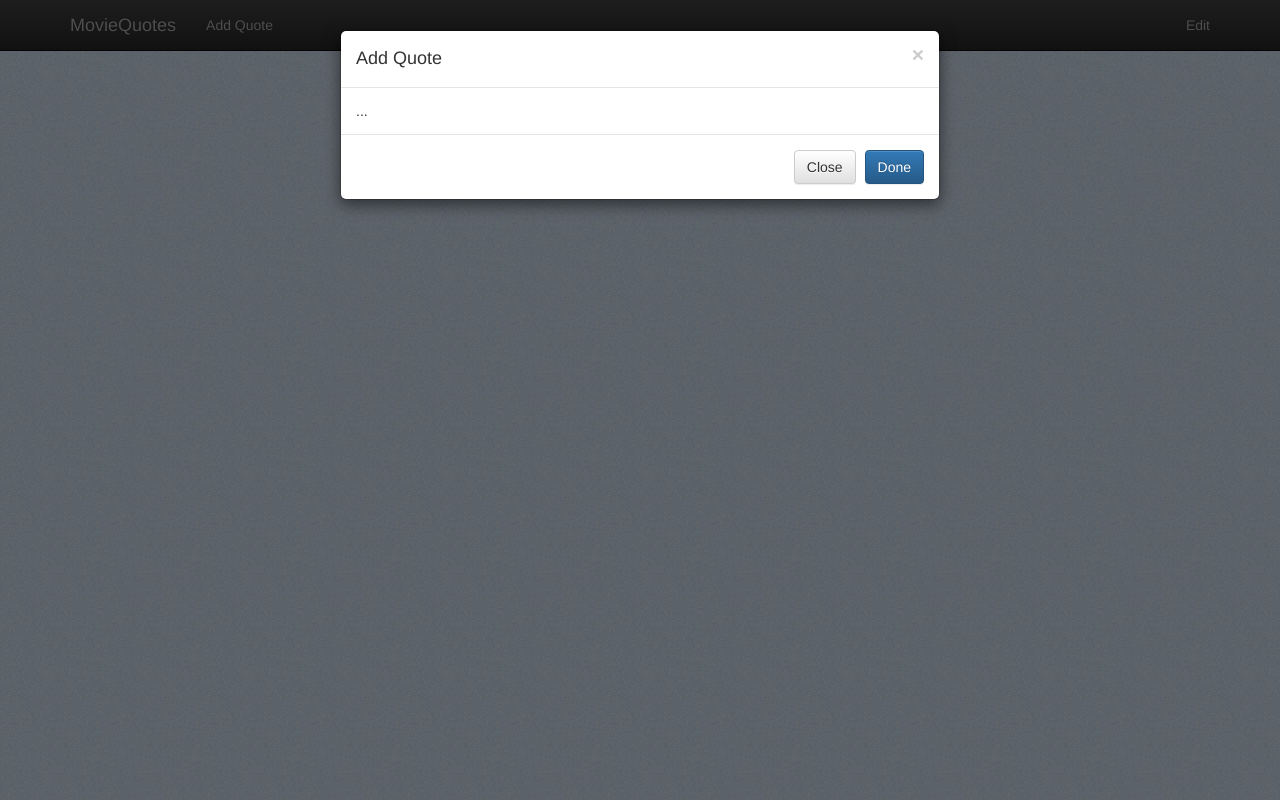
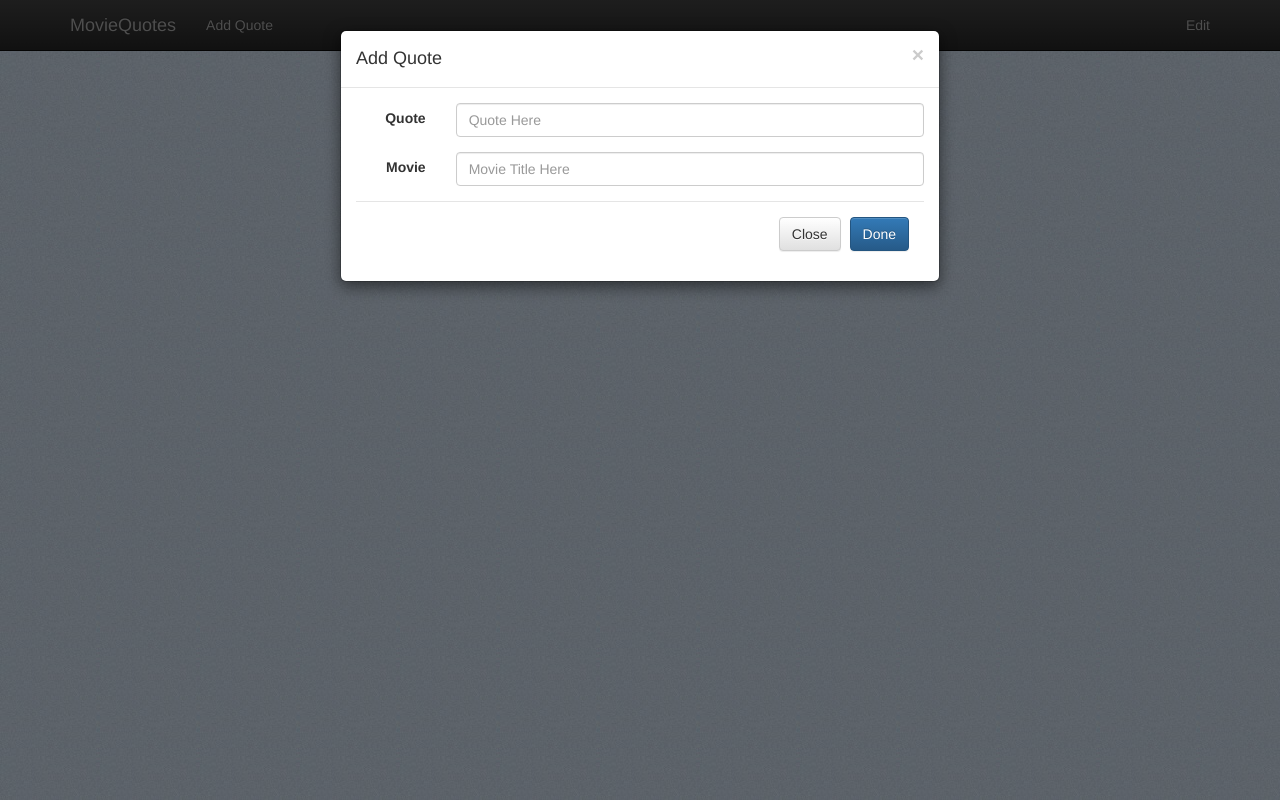
Before and after one commit to furyjack/movie-quotes-lak, a Python web app: template templates/moviequotes.html in a window 1280 px wide, after a click on "Add Quote". Run offline with Jinja, Linux system fonts and the light colour scheme; the template is opened without the code that fills it, so the values that code supplies are empty; some libraries are stand-ins or nearby versions.

Commit message:
added functionality to add quote modal

```diff
--- a/static/stylesheets/style.css
+++ b/static/stylesheets/style.css
@@ -3,17 +3,7 @@ body {
   font: 14px Helvetica, serif;
 }
 
-input[name=quote] {
-  width: 300px;
-}
 
-input[name=movie] {
-  float: right;
-}
-
-input[type=submit] {
-  float: right;
-}
 
 ul {
    list-style-type: none;
--- a/templates/moviequotes.html
+++ b/templates/moviequotes.html
@@ -52,12 +52,27 @@
 	        <h4 class="modal-title" id="myModalLabel">Add Quote</h4>
 	      </div>
 	      <div class="modal-body">
-        ...
+	      <form action="/addquote" method="post" class="form-horizontal" role="form">
+	  <div class="form-group">
+	    <label for="Quote" class="col-sm-2 control-label">Quote</label>
+	    <div class="col-sm-10">
+	      <input type="text" name="quote" class="form-control" id="Quote" placeholder="Quote Here">
+	    </div>
+	  </div>
+	  <div class="form-group">
+	    <label for="Movie" class="col-sm-2 control-label">Movie </label>
+	    <div class="col-sm-10">
+	      <input type="text" name="movie" class="form-control" id="Movie" placeholder="Movie Title Here">
+	    </div>
+
+
+
       </div>
       <div class="modal-footer">
         <button type="button" class="btn btn-default" data-dismiss="modal">Close</button>
-        <button type="button" class="btn btn-primary">Done</button>
+        <button type="submit" class="btn btn-primary">Done</button>
       </div>
+      </form>
     </div>
   </div>
 </div>
```
Lines whose indentation alone changed are shown as unchanged.
